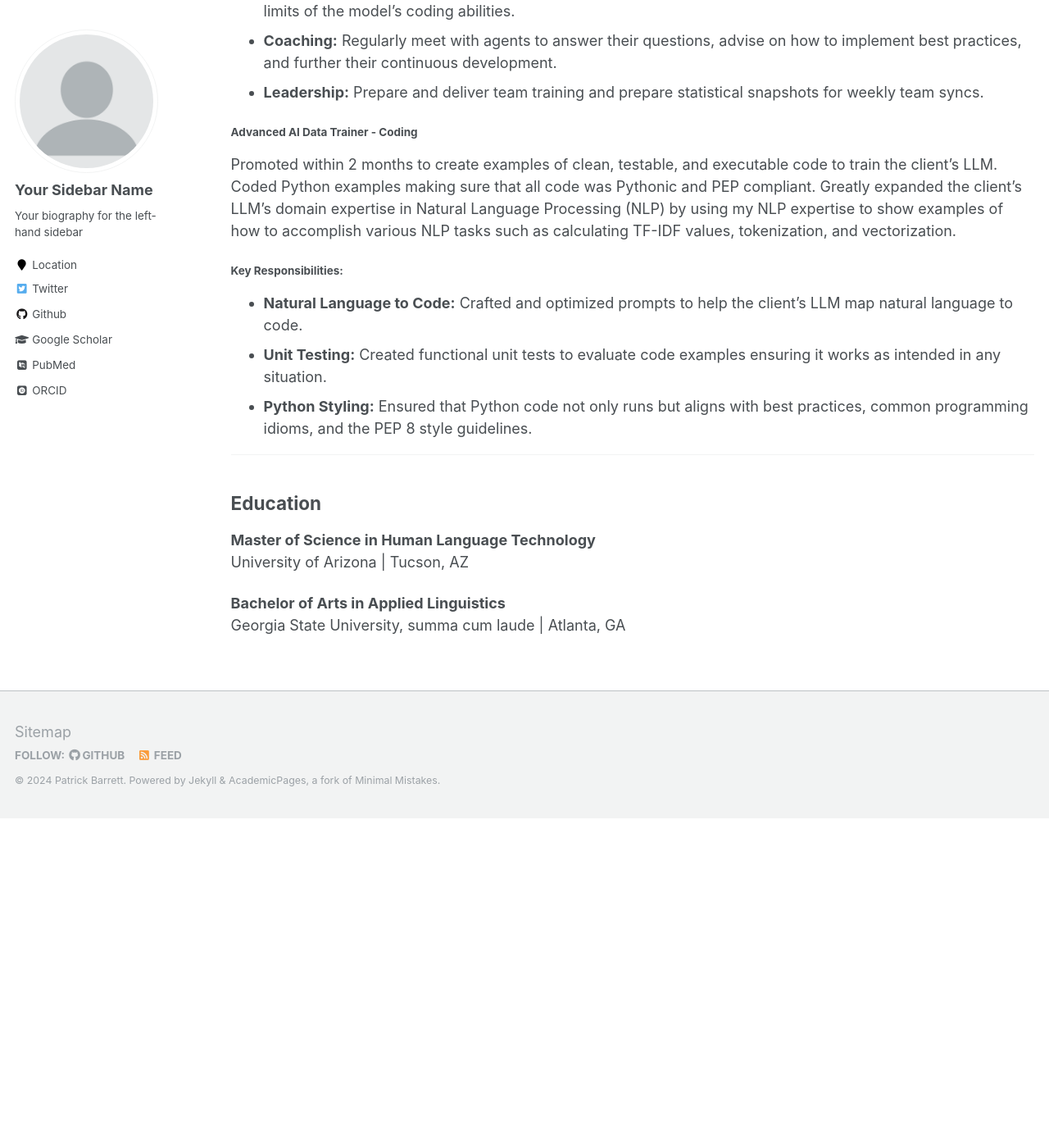
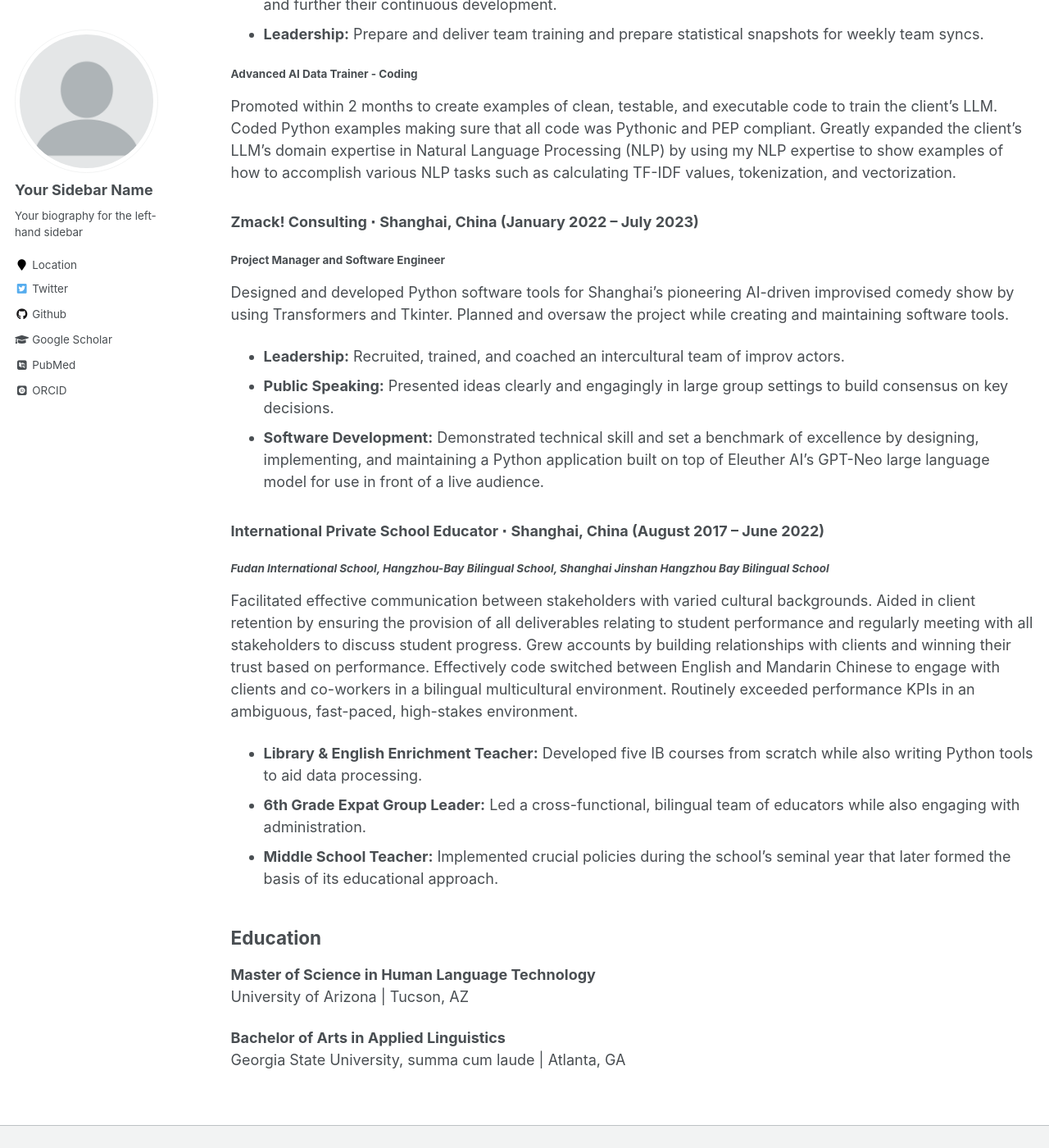
Before and after one commit to pbarrett520/pbarrett520.github.io, a Jekyll site: the page built from _pages/cv.md, in a window 1280 px wide and 1400 px high, scrolled down 1505 px. Shown: the whole window at 82% size. Built offline with Jekyll 4.4.1, drawn with Linux system fonts in a browser that asks for light colours; some web fonts are replaced; before the commit the page ends 2503 px from its top, so only the background shows below that; some of the changed text lies outside the part shown.

Commit message:
added cv

```diff
--- a/_pages/cv.md
+++ b/_pages/cv.md
@@ -27,24 +26,18 @@ Analytically minded motivated professional with knowledge of Python for data ana
 - **Sales:** Adept at bringing in new accounts while growing existing ones through networking and engagement.
 - **Project Management:** Understanding of executing several projects simultaneously on a strict deadline.
 
----
-
 ## Technical Proficiencies
 - **Languages:** Python, Perl
 - **Frameworks & Libraries:** Pandas, Transformers, Tkinter, NLTK, Scikit-Learn, BeautifulSoup
 - **Tools & Technologies:** Natural Language Processing (NLP), Large Language Models (LLMs), Git, Docker, SQL
 - **Operating Systems:** Linux/UNIX
 
----
-
 ## Professional Experience
 
 ### Invisible Technologies ⋅ USA Remote (February 2024 - Present)
 #### Quality Analyst – Python Programming
 Promoted within one month to review code submissions of agents working to write Python training data for an LLM. Ensures that agents’ Python examples are PEP8 compliant, testable, executable, and in line with clients’ expectations.
-
-##### Key Responsibilities:
-- **Data Analysis:** Maintain and evaluate KPI metrics to identify top-performing agents or agents who need coaching.
+- **Data Analysis:** Maintain and evaluate KPI metrics to identify top performing agents or agents who need coaching.
 - **Prompting Technique Development:** Advise agents on how to best create prompts that continue to push the limits of the model’s coding abilities.
 - **Coaching:** Regularly meet with agents to answer their questions, advise on how to implement best practices, and further their continuous development.
 - **Leadership:** Prepare and deliver team training and prepare statistical snapshots for weekly team syncs.
@@ -52,12 +45,19 @@ Promoted within one month to review code submissions of agents working to write
 #### Advanced AI Data Trainer - Coding
 Promoted within 2 months to create examples of clean, testable, and executable code to train the client’s LLM. Coded Python examples making sure that all code was Pythonic and PEP compliant. Greatly expanded the client’s LLM’s domain expertise in Natural Language Processing (NLP) by using my NLP expertise to show examples of how to accomplish various NLP tasks such as calculating TF-IDF values, tokenization, and vectorization.
 
-##### Key Responsibilities:
-- **Natural Language to Code:** Crafted and optimized prompts to help the client’s LLM map natural language to code.
-- **Unit Testing:** Created functional unit tests to evaluate code examples ensuring it works as intended in any situation.
-- **Python Styling:** Ensured that Python code not only runs but aligns with best practices, common programming idioms, and the PEP 8 style guidelines.
+### Zmack! Consulting ⋅ Shanghai, China (January 2022 – July 2023)
+#### Project Manager and Software Engineer
+Designed and developed Python software tools for Shanghai's pioneering AI-driven improvised comedy show by using Transformers and Tkinter. Planned and oversaw the project while creating and maintaining software tools.
+- **Leadership:** Recruited, trained, and coached an intercultural team of improv actors.
+- **Public Speaking:** Presented ideas clearly and engagingly in large group settings to build consensus on key decisions.
+- **Software Development:** Demonstrated technical skill and set a benchmark of excellence by designing, implementing, and maintaining a Python application built on top of Eleuther AI's GPT-Neo large language model for use in front of a live audience.
 
----
+### International Private School Educator ⋅ Shanghai, China (August 2017 – June 2022)
+#### *Fudan International School, Hangzhou-Bay Bilingual School, Shanghai Jinshan Hangzhou Bay Bilingual School*
+Facilitated effective communication between stakeholders with varied cultural backgrounds. Aided in client retention by ensuring the provision of all deliverables relating to student performance and regularly meeting with all stakeholders to discuss student progress. Grew accounts by building relationships with clients and winning their trust based on performance. Effectively code switched between English and Mandarin Chinese to engage with clients and co-workers in a bilingual multicultural environment. Routinely exceeded performance KPIs in an ambiguous, fast-paced, high-stakes environment.
+- **Library & English Enrichment Teacher:** Developed five IB courses from scratch while also writing Python tools to aid data processing.
+- **6th Grade Expat Group Leader:** Led a cross-functional, bilingual team of educators while also engaging with administration.
+- **Middle School Teacher:** Implemented crucial policies during the school’s seminal year that later formed the basis of its educational approach.
 
 ## Education
 
```
Also changed, not shown: other parts of _pages/cv.md (+5 -6 lines), 1 other file.
